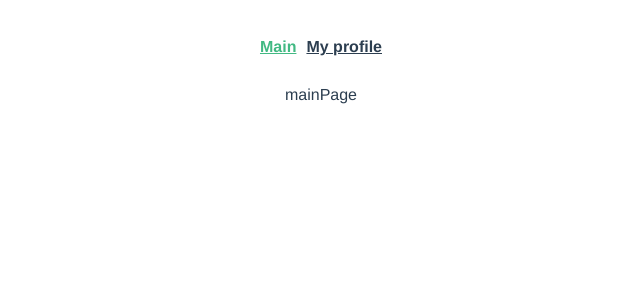
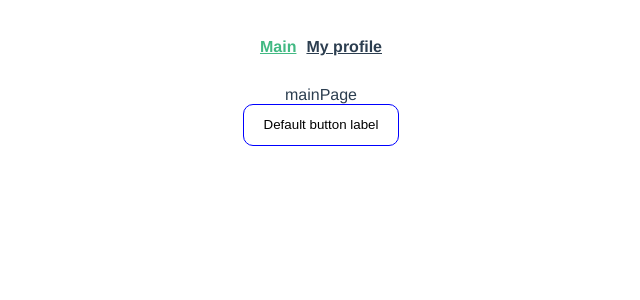
Before and after one commit to MaxymZakharkiv/E-commerce, a Vue app: page / in a window 1280 px wide. Shown: the top 300 px of the page, without its empty margins (319-959 px from the left). Built offline with nearby package versions, Linux system fonts and the light colour scheme.

Commit message:
add 1.1 version m-button

```diff
--- a/src/App.vue
+++ b/src/App.vue
@@ -1,5 +1,6 @@
 <template>
   <router-view />
+  <m-button rounded outline color="blue"></m-button>
   <!--  test12345 abcd2jgA@-->
 </template>
 
--- a/src/components/ui-kit/MButton.vue
+++ b/src/components/ui-kit/MButton.vue
@@ -1,14 +1,14 @@
 <template>
-  <button
-    v-bind="$attrs"
-    :class="{
-      'rounded-btn': rounded,
-      'border-btn': border,
-    }"
-    class="btn outline-btn"
-  >
-    <slot>Default label</slot>
-  </button>
+  <div :style="{ textAlign: align }">
+    <button
+      v-bind="$attrs"
+      :disabled="disabled"
+      :class="[classes, `btn-${color}`]"
+      class="btn btn-size"
+    >
+      <slot>Default button label</slot>
+    </button>
+  </div>
 </template>
 
 <script>
@@ -17,23 +17,34 @@ export default {
   props: {
     color: {
       type: String,
-      required: false,
+      required: true,
       default: 'blue',
     },
     rounded: {
       type: Boolean,
       required: false,
-      default: false,
     },
-    size: {
+    disabled: {
+      type: Boolean,
+      required: false,
+    },
+    align: {
       type: String,
       required: false,
-      default: 'md',
+      default: 'center',
     },
-    border: {
+    outline: {
       type: Boolean,
       required: false,
-      default: false,
+    },
+  },
+  computed: {
+    classes() {
+      return {
+        'btn-rounded': this.rounded,
+        'btn-disabled': this.disabled,
+        'btn-outline': this.outline,
+      }
     },
   },
 }
@@ -41,15 +52,68 @@ export default {
 
 <style scoped>
 .btn {
+  margin-bottom: 5px;
   box-sizing: border-box;
-  display: block;
+  display: inline-block;
   padding: 10px 20px;
   cursor: pointer;
+  user-select: none;
+  line-height: 1.5;
+  border: none;
+  box-shadow: 0 -2em 2em rgba(0, 0, 0, 0.1),
+    0.2em 0.2em 0.5em rgba(0, 0, 0, 0.3);
 }
-.rounded-btn {
+.btn-rounded {
   border-radius: 10px;
 }
-.border-btn {
-  border: 0;
+
+.btn-blue {
+  background: blue;
+  color: white;
+}
+
+.btn-yellow {
+  background: yellow;
+  color: black;
+}
+
+.btn-red {
+  background: red;
+  color: white;
+}
+
+.btn-green {
+  background: green;
+  color: white;
+}
+
+.btn-grey {
+  background: #9e9e9e;
+  color: white;
+}
+
+.btn-orange {
+  background: #ff5722;
+  color: white;
+}
+
+.btn:hover {
+  opacity: 0.8;
+}
+
+.btn-disabled:disabled {
+  background: grey;
+  cursor: not-allowed;
+}
+
+.btn:focus {
+  outline: none;
+}
+
+.btn-outline {
+  border: 1px solid blue;
+  box-shadow: none;
+  color: black;
+  background: none;
 }
 </style>
```
